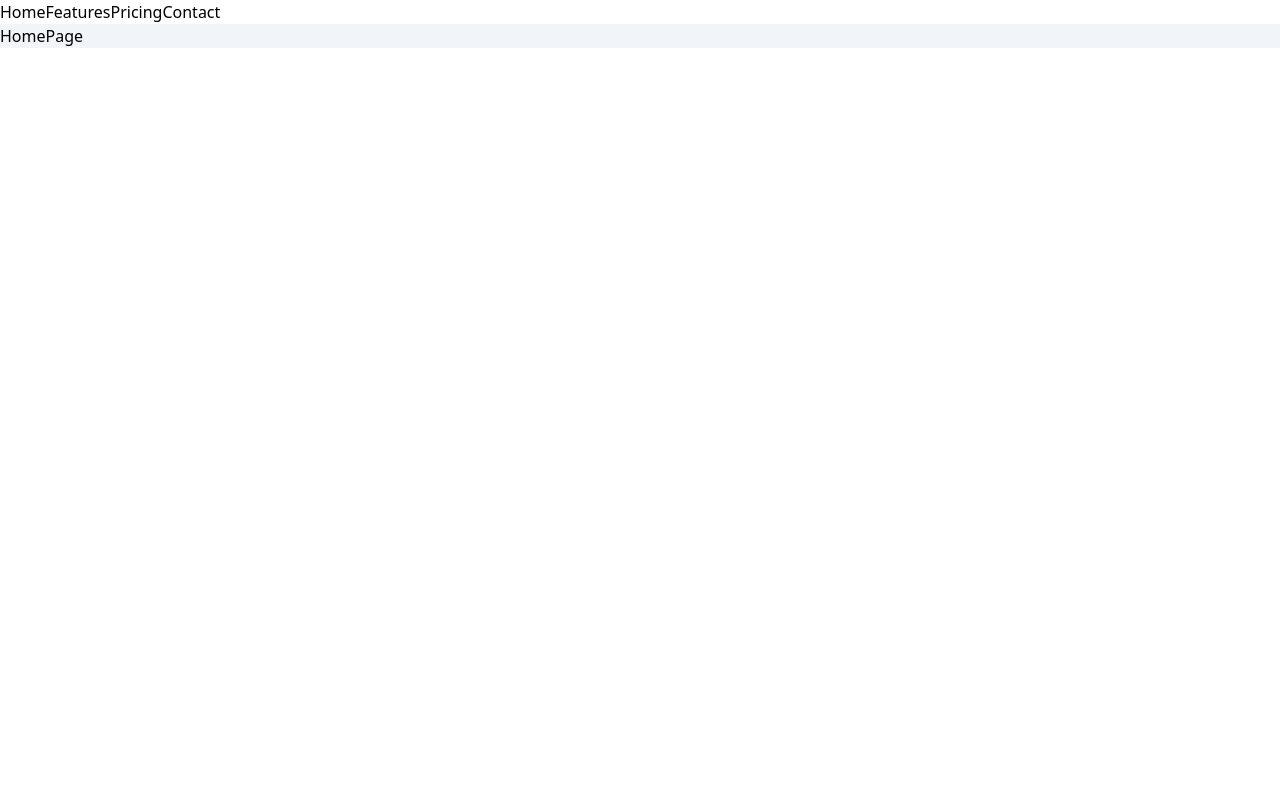
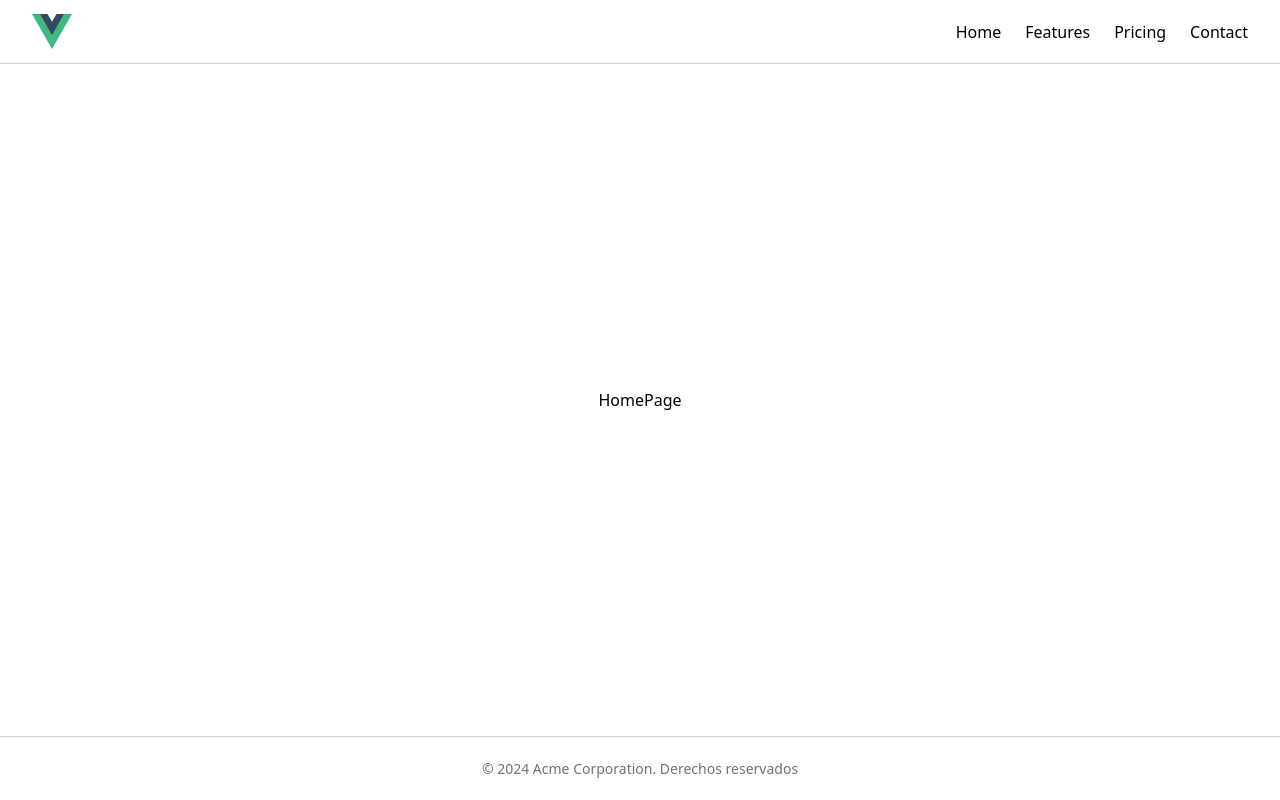
Before and after one commit to Vue-Course-Sergio/vue-spa, a Vue app: page / in a window 1280 px wide. Built offline with nearby package versions, Linux system fonts and the light colour scheme.

Commit message:
fix: correcto manejo de rutas style: pagina principal

```diff
--- a/src/App.vue
+++ b/src/App.vue
@@ -1,14 +1,45 @@
 <template>
-  <nav>
-    <a href="/">Home</a>
-    <a href="/features">Features</a>
-    <a href="/pricing">Pricing</a>
-    <a href="/contact">Contact</a>
-  </nav>
+  <div class="flex flex-col h-screen">
+    <!-- Header -->
+    <header
+      class="flex items-center h-14 px-4 border-b border-gray-300 sm:h-16 md:px-6 lg:px-8"
+    >
+      <div>
+        <a class="flex items-center gap-2 font-semibold" href="#">
+          <img
+            alt="Vue logo"
+            class="logo"
+            src="@/assets/logo.svg"
+            width="40"
+            height="40"
+          />
+        </a>
+      </div>
+      <nav class="ml-auto space-x-4 flex items-center h-10 sm:space-x-6">
+        <RouterLink to="/">Home</RouterLink>
+        <RouterLink to="/features">Features</RouterLink>
+        <RouterLink to="/pricing">Pricing</RouterLink>
+        <RouterLink to="/contact">Contact</RouterLink>
+      </nav>
+    </header>
+    <!-- Fin Header -->
 
-  <main class="bg-slate-100">
-    <RouterView />
-  </main>
+    <!-- Main -->
+    <main class="flex-1 flex items-center justify-center py-6">
+      <RouterView />
+    </main>
+    <!-- Fin Main -->
+
+    <!-- Footer -->
+    <footer
+      class="flex items-center h-14 px-4 border-t border-gray-300 sm:h-16 md:px-6 lg:px-8"
+    >
+      <p class="flex-1 text-sm text-gray-500 text-center">
+        © {{ new Date().getFullYear() }} Acme Corporation. Derechos reservados
+      </p>
+    </footer>
+    <!-- Fin Footer -->
+  </div>
 </template>
 
 <script lang="ts" setup></script>
```
